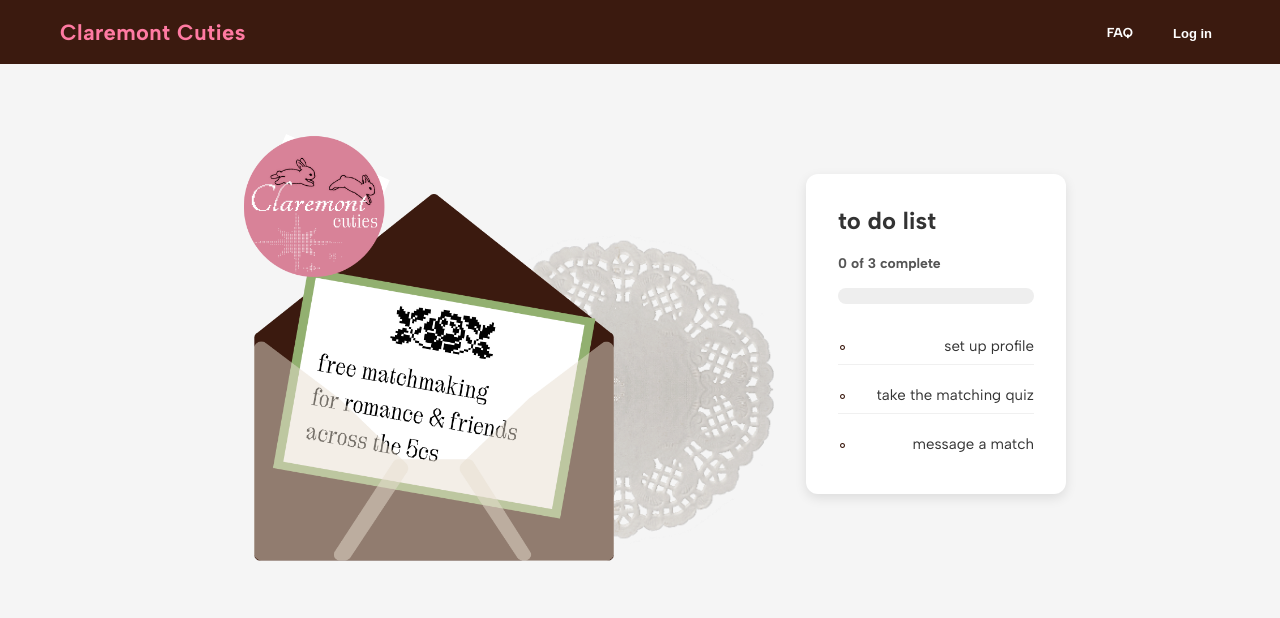
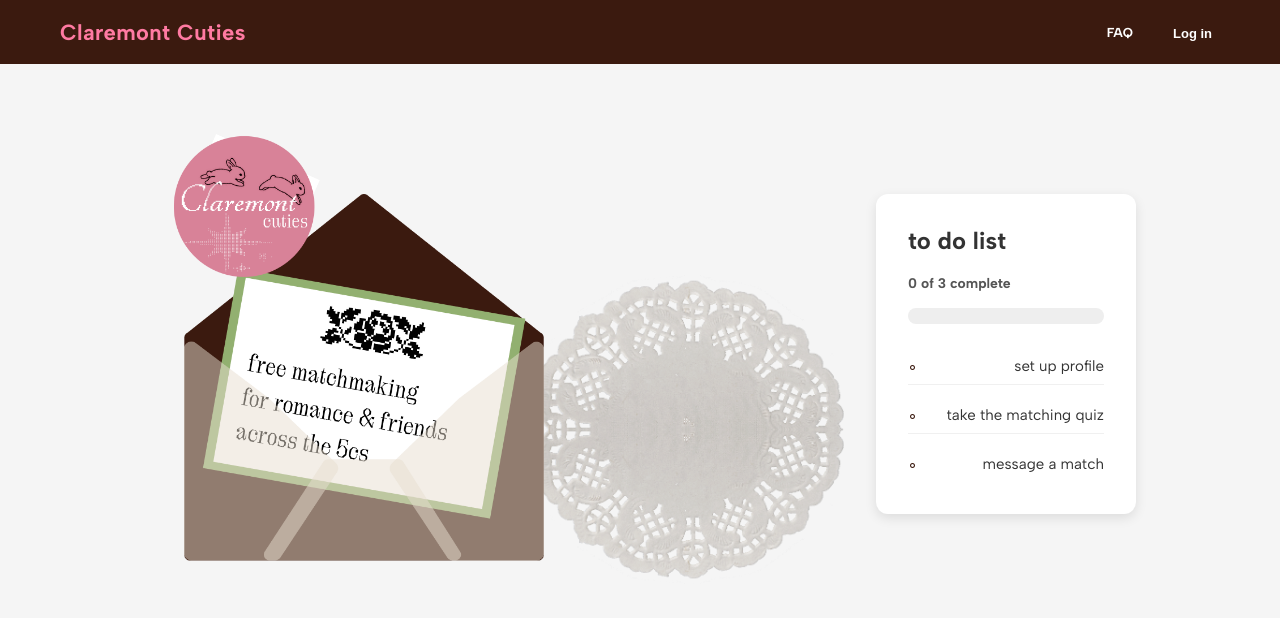
Before and after one commit to oegolden/Claremont-Cuties, a React (Vite) app in the folder frontend/: page / in a window 1280 px wide. Shown: the top 618 px of the page. Built offline with nearby package versions, Linux system fonts and the light colour scheme.

Commit message:
feat: update Home component with task navigation and enhance global styles for improved layout

```diff
--- a/frontend/src/components/Home.jsx
+++ b/frontend/src/components/Home.jsx
@@ -1,9 +1,11 @@
 import React, { useEffect, useState } from 'react';
 import { useAuth } from '../contexts/AuthContext';
+import { useNavigate } from 'react-router-dom';
 import ProgressBar from './ProgressBar';
 
 const Home = () => {
   const { isAuthenticated, user } = useAuth();
+  const navigate = useNavigate();
   const [hasStartedMatch, setHasStartedMatch] = useState(false);
 
   useEffect(() => {
@@ -75,12 +77,33 @@
             <div className="todo-progress-meta">{completedTasks} of {totalTasks} complete</div>
             <ProgressBar progress={progressValue} />
             <ul className="todo-list home-todo-list">
-              {homeTasks.map((task) => (
-                <li key={task.id} className={`todo-item home-todo-item${task.complete ? ' completed' : ''}`}>
-                  <div className="todo-label">{task.label}</div>
-                  {task.complete && <span className="todo-badge">done</span>}
-                </li>
-              ))}
+              {homeTasks.map((task) => {
+                const getRoute = () => {
+                  switch (task.id) {
+                    case 'profile':
+                      return '/dashboard';
+                    case 'quiz':
+                      return '/quiz';
+                    case 'message':
+                      return task.complete ? '/messages' : null;
+                    default:
+                      return null;
+                  }
+                };
+                const route = getRoute();
+
+                return (
+                  <li
+                    key={task.id}
+                    className={`todo-item home-todo-item${task.complete ? ' completed' : ''}${route ? ' clickable' : ''}`}
+                    onClick={() => route && navigate(route)}
+                    style={route ? { cursor: 'pointer' } : {}}
+                  >
+                    <div className="todo-label">{task.label}</div>
+                    {task.complete && <span className="todo-badge">done</span>}
+                  </li>
+                );
+              })}
             </ul>
           </div>
         </div>
--- a/frontend/src/styles/global.css
+++ b/frontend/src/styles/global.css
@@ -164,7 +164,7 @@
 }
 
 .home-container {
-    max-width: 1100px;
+    max-width: 1300px;
     margin: 0 auto;
     padding: 40px 20px;
 }
@@ -178,8 +178,8 @@
 
 .home-art {
     position: relative;
-    width: 560px;
-    height: 420px;
+    width: 700px;
+    height: 460px;
 }
 
 .home-doily {
@@ -221,13 +221,13 @@
     border-bottom: none;
     padding: 6px 0;
     justify-content: space-between;
-    gap: 10px;
+    gap: 0;
 }
 
 .home-todo-item::before {
     content: '◦';
     color: #3b1a0f;
-    margin-right: 8px;
+    margin-right: 4px;
 }
 
 @media (max-width: 980px) {
```
